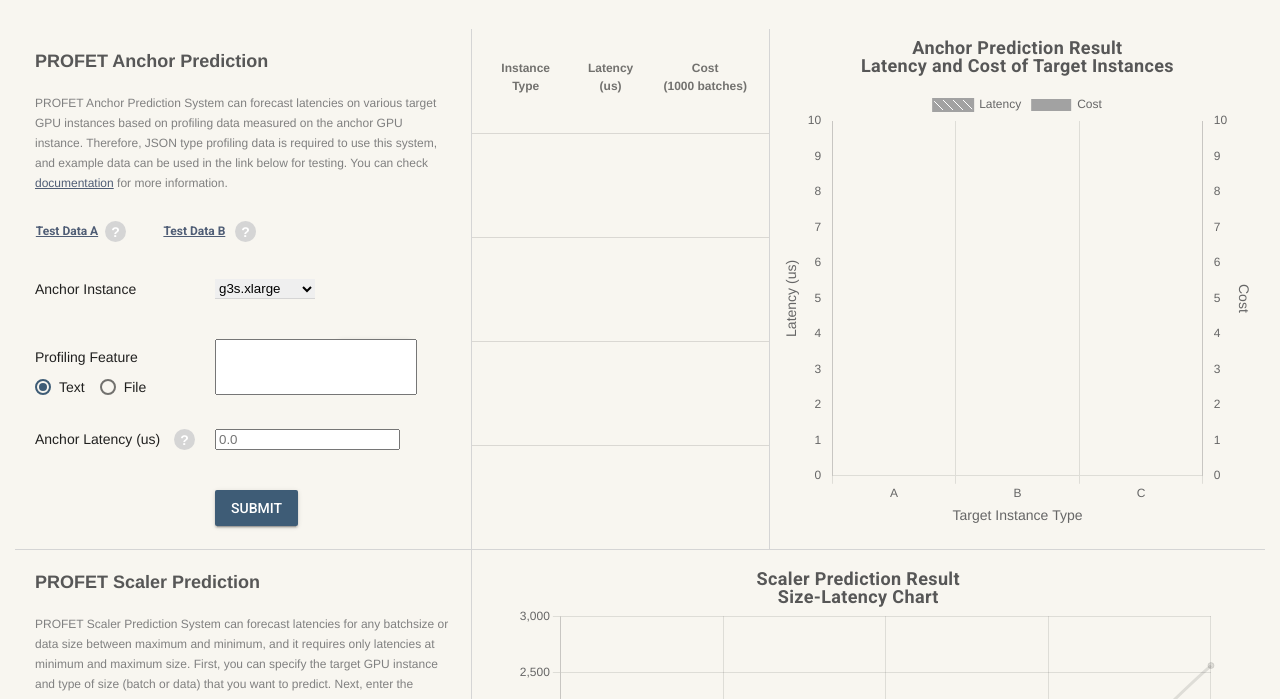
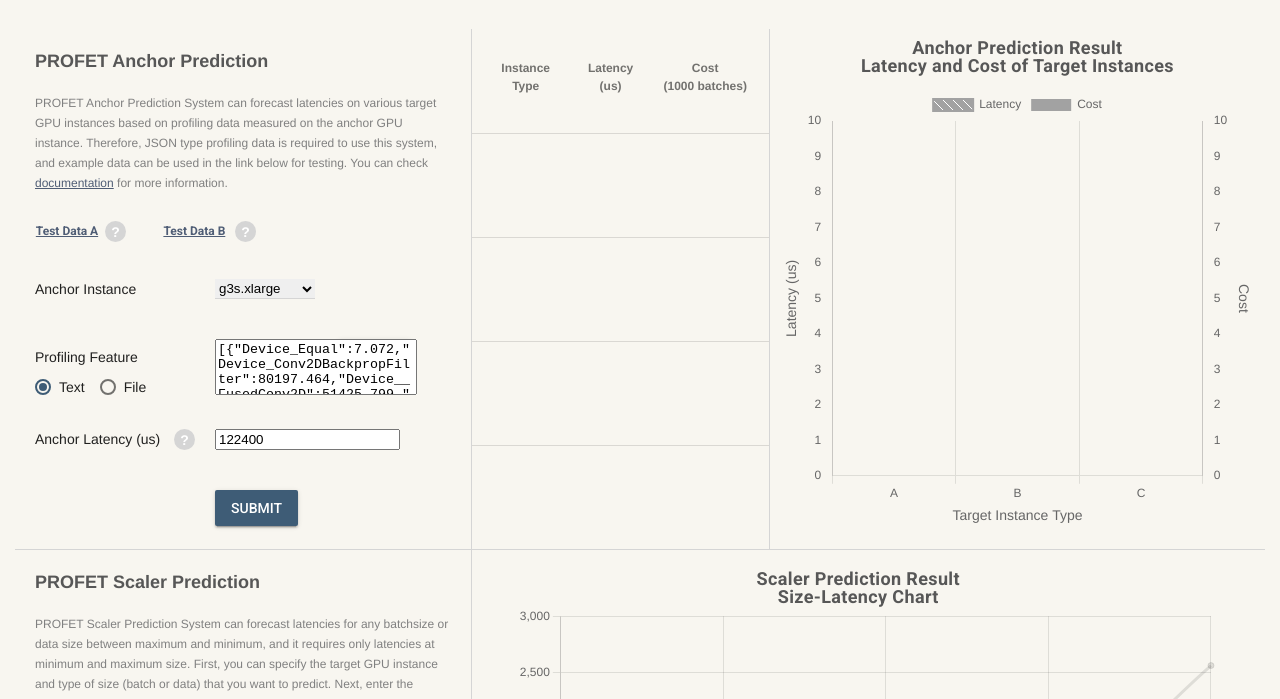
Before and after one commit to ddps-lab/profet, a plain HTML site: page demo/demo.html in a window 1280 px wide. Shown: the part 101-800 px from the top of the page. Drawn offline with nearby package versions, Linux system fonts and the light colour scheme.

Commit message:
set default value

```diff
--- a/demo/demo.html
+++ b/demo/demo.html
@@ -74,7 +74,7 @@
                                 <input type="button" value="Submit" id='ajax-submit'>
                             </form>
                         </div>
-                        <textarea class="text-section"></textarea>
+                        <textarea class="text-section">[{"Device_Equal":7.072,"Device_Conv2DBackpropFilter":80197.464,"Device__FusedConv2D":51425.799,"Host_Dataset":536.093,"Host__HostSend":14.893,"Device_Transpose":213.763,"Device_Tile":9.024,"Device_MaxPool":2614.742,"Device_LogicalAnd":3.872,"Device_DivNoNan":29.056,"Device_ReluGrad":15183.457,"Device__Recv":887.944,"Device_IDLE":7657.465,"Host_GatherV2":1008.261,"Device_MatMul":11745.634,"Device_Softmax":40.288,"Device__Send":5.952,"Device_BiasAdd":32.096,"Device_Cast":26.881,"Device_Mul":17.504,"Host_IDLE":613483.756,"Host_Identity":1.338,"Device_BiasAddGrad":4893.638,"Host_LogicalAnd":55.308,"Device_AssignAddVariableOp":39.328,"Device_ResourceApplyGradientDescent":13546.865,"Host_FlushSummaryWriter":40.043,"Host_IteratorGetNext":37.743,"Device_Conv2DBackpropInput":49027.479,"Host__Send":2897.232,"Device_Sum":15.328,"Device_ArgMax":64.673,"Device_MaxPoolGrad":7410.109,"Host_WriteSummary":22.644,"Device_Relu":16.576,"Device_SoftmaxCrossEntropyWithLogits":206.082}]</textarea>
                     </div>
                 </div>
                 <div class="upload-radio">
@@ -94,7 +94,7 @@
                             <p>Batch latency for workload measured at your anchor instance. If you enter this value, PROFET predict by median ensemble model with three different models (Simple Linear Regressor, Random Forest, DNN). If you don't, PROFET predict by mean ensemble model with two models (Random Forest, DNN) </p>
                         </div>
                     </label>
-                    <input type="text" placeholder="0.0" value="" id="anchor-latency"/>
+                    <input type="text" placeholder="0.0" value="122400" id="anchor-latency"/>
                 </div>
                 <!-- Anchor Prediction - Submit Button -->
                 <div class="submit-section">
```
